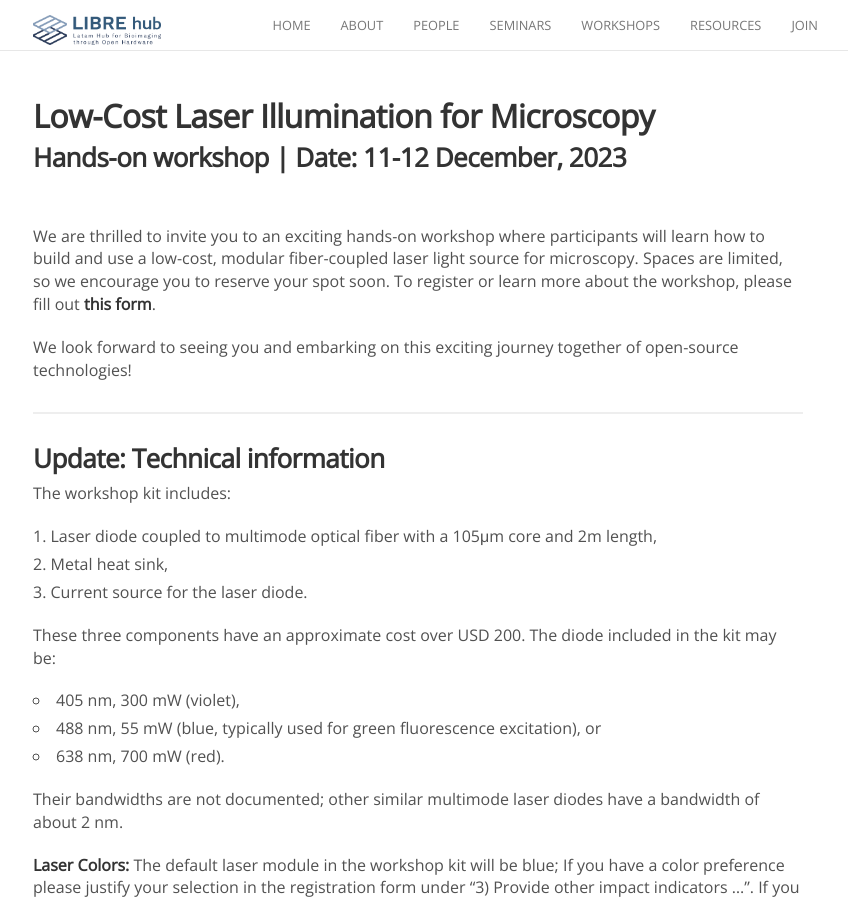
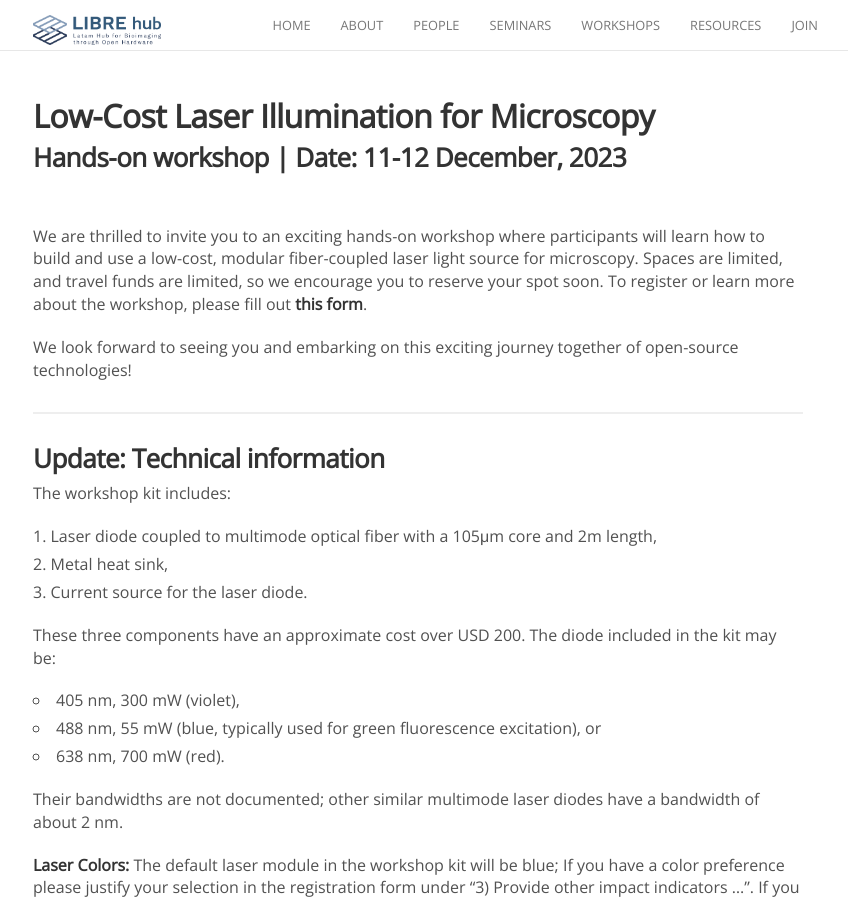
Before and after one commit to LIBREhub/LIBREhub.github.io, a Jekyll site: the page built from _posts/2023-07-30-laserillum-ws.md, in a window 1280 px wide and 900 px high. Shown: the whole window, without its empty margins (222-1070 px from the left). Built offline with Jekyll 4.4.1, drawn with Linux system fonts in a browser that asks for light colours; nearby versions of some CDN libraries.

Commit message:
Update 2023-07-30-laserillum-ws.md

```diff
--- a/_posts/2023-07-30-laserillum-ws.md
+++ b/_posts/2023-07-30-laserillum-ws.md
@@ -11,7 +11,7 @@
 
 <br>
 
-We are thrilled to invite you to an exciting hands-on workshop where participants will learn how to build and use a low-cost, modular fiber-coupled laser light source for microscopy. Spaces are limited, so we encourage you to reserve your spot soon. To register or learn more about the workshop, please fill out [**this form**](https://forms.gle/p1hhrFmtSUmxEyZE7).
+We are thrilled to invite you to an exciting hands-on workshop where participants will learn how to build and use a low-cost, modular fiber-coupled laser light source for microscopy. Spaces are limited, and travel funds are limited, so we encourage you to reserve your spot soon. To register or learn more about the workshop, please fill out [**this form**](https://forms.gle/p1hhrFmtSUmxEyZE7).
 
 We look forward to seeing you and embarking on this exciting journey together of open-source technologies!
 
```
